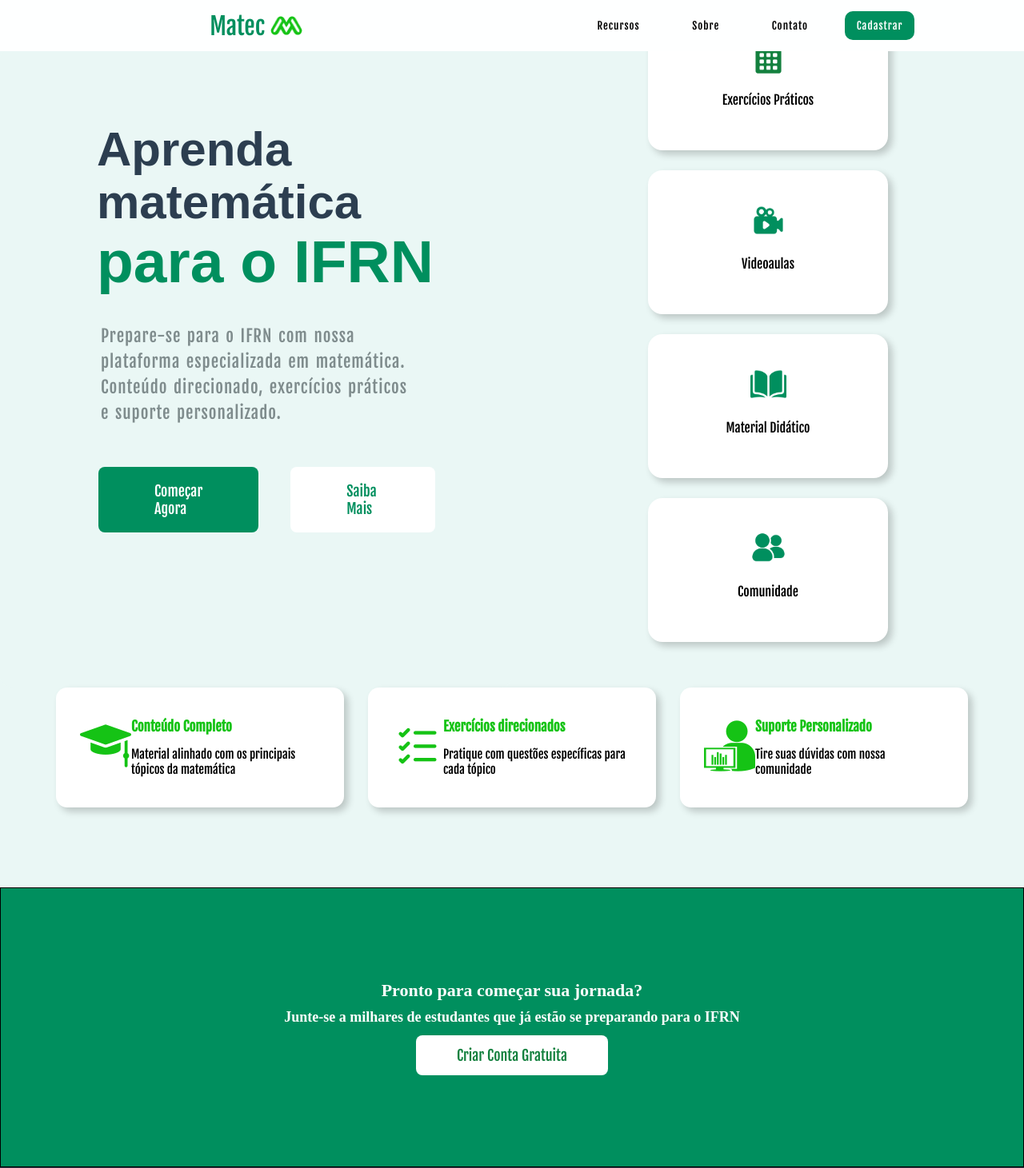
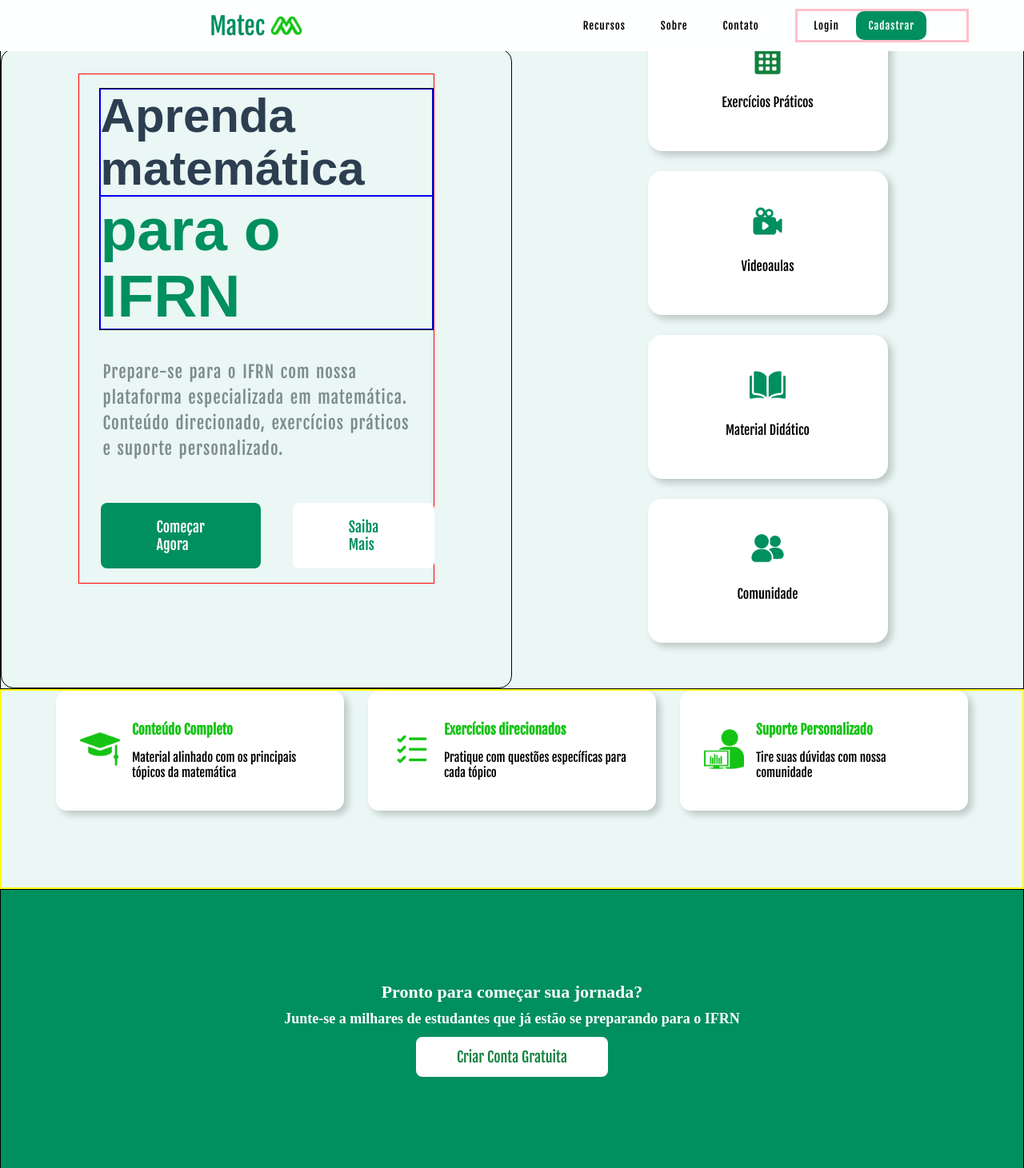
Before and after one commit to zluckas/Matec, a Flask app: page / in a window 1280 px wide. Shown: the top 1461 px of the page at 80% size. Run offline with Flask 3, Linux system fonts and the light colour scheme; some web fonts are replaced.

Commit message:
Fiz uma ruma de coisa

```diff
--- a/app.py
+++ b/app.py
@@ -1,16 +1,108 @@
-from flask import Flask, render_template
-from flask import request, session, redirect, url_for
+from flask import Flask, render_template, request, redirect, url_for, flash
+from flask_login import LoginManager, UserMixin, login_user, logout_user, login_required, current_user
+from werkzeug.security import generate_password_hash, check_password_hash
 
 app = Flask(__name__)
+app.secret_key = 'uma-chave-secreta-segura'  # Chave usada para proteger sessões e cookies
+
+login_manager = LoginManager(app)  # Inicializa o Flask-Login no app Flask
+login_manager.login_view = 'login'  # Define a rota de login para redirecionar usuários não autenticados
+
+# Banco de dados temporário em memória para armazenar usuários
+usuarios = {}
+
+# Classe de usuário que o Flask-Login utiliza para gerenciar sessão
+class Usuario(UserMixin):
+    def __init__(self, id, nome, senha_hash):
+        self.id = id  # ID do usuário, usado internamente pelo Flask-Login
+        self.nome = nome  # Nome do usuário (para mostrar, por exemplo)
+        self.senha_hash = senha_hash  # Senha armazenada em formato hash (não em texto)
+
+# Função obrigatória para o Flask-Login carregar um usuário a partir do ID salvo na sessão
+@login_manager.user_loader
+def load_user(user_id):
+    dados = usuarios.get(user_id)  # Busca usuário no "banco" pelo ID
+    if dados:
+        return Usuario(dados['id'], dados['nome'], dados['senha_hash'])  # Cria objeto usuário para sessão
+    return None  # Retorna None se usuário não encontrado
 
 @app.route('/')
 def index():
-    return render_template('index.html')
+    return render_template('index.html')  # Página inicial pública
 
+# Rota protegida, só acessível se o usuário estiver logado
 @app.route('/painel')
+@login_required
 def painel():
-    return render_template('painel.html')
+    return render_template('painel.html', nome=current_user.nome)  # Passa o nome do usuário logado para o template
 
+# Outra rota protegida
 @app.route('/conteudos')
+@login_required
 def conteudos():
     return render_template('conteudos.html')
+
+@app.route('/sobre')
+@login_required
+def sobre():
+    return render_template('sobre.html')
+
+# Rota para cadastro de novos usuários
+@app.route('/cadastro', methods=['GET', 'POST'])
+def cadastro():
+    if request.method == 'POST':
+        usuario = request.form['usuario']  # Captura o nome de usuário do formulário
+        nome = request.form['nome']        # Captura o nome completo
+        senha = request.form['senha']      # Captura a senha
+
+        # Verifica se usuário já existe
+        if usuario in usuarios:
+            flash('Usuário já existe! Escolha outro nome.')
+            return redirect(url_for('cadastro'))
+
+        # Gera hash seguro da senha
+        senha_hash = generate_password_hash(senha)
+
+        # Salva o usuário no dicionário em memória
+        usuarios[usuario] = {
+            'id': usuario,
+            'nome': nome,
+            'senha_hash': senha_hash
+        }
+
+        flash('Cadastro realizado! Faça login.')
+        return redirect(url_for('login'))
+
+    return render_template('cadastro.html')  # Mostra formulário de cadastro
+
+# Rota para login de usuários
+@app.route('/login', methods=['GET', 'POST'])
+def login():
+    if request.method == 'POST':
+        usuario = request.form['usuario']  # Nome de usuário do formulário
+        senha = request.form['senha']      # Senha digitada
+
+        dados = usuarios.get(usuario)  # Busca o usuário no "banco"
+
+        # Verifica se usuário existe e senha está correta
+        if dados and check_password_hash(dados['senha_hash'], senha):
+            user = Usuario(dados['id'], dados['nome'], dados['senha_hash'])  # Cria objeto usuário
+            login_user(user)  # Realiza o login (cria sessão)
+            flash('Login realizado com sucesso!')
+            return redirect(url_for('painel'))
+
+        flash('Usuário ou senha incorretos.')
+        return redirect(url_for('login'))
+
+    return render_template('login.html')  # Mostra formulário de login
+
+# Rota para logout do usuário
+@app.route('/logout')
+@login_required
+def logout():
+    logout_user()  # Remove sessão do usuário
+    flash('Você saiu com sucesso.')
+    return redirect(url_for('login'))  # Redireciona para a página de login
+
+if __name__ == "__main__":
+    app.run(debug=True)
--- a/static/css/inicial.css
+++ b/static/css/inicial.css
@@ -1,3 +1,4 @@
+/* nao entendi esse painel aqui?? */
 #painel {
     background: #008f5e;
     color: white;
@@ -7,11 +8,12 @@
     padding-bottom: 10px;
     border-radius: 10px;
     margin-right: 50px;
+}
 
-}
 .ladingpage{
     background-color: #eaf7f5;
     display: flex;
+    border: 1px solid black;
 }
 .main {
     display: flex;
@@ -24,6 +26,8 @@
     margin-top: 60px;
     border-radius: 16px;
 
+    border: 1px solid black;
+
 }
 
 .contentmain{
@@ -35,10 +39,14 @@
     width: 70%;
     gap: 20px;
 
+    border: 1px solid  red;
+
 }
 
 .aprendamat {
+    /* gambiarra */
     margin-left: 25px;
+    border: 1px solid black;
 
 }
 
@@ -48,6 +56,7 @@
     line-height: 1.1;
     font-weight: 800;
     color: #2c3e50;
+    border: 1px solid blue;
 
 }
 
@@ -115,7 +124,6 @@
     transition: transform 0.1s ease;
     transform:translateY(-3px);
 
-
 }
 
 
@@ -134,13 +142,11 @@
     align-items: center;
     gap: 25px;
     width: 90%;
-
-    /* animation: float 6s ease-in-out infinite; Manter ou remover a animação */
 }
 
 .card {
-    background: #ffffff; /* Cor branca */
-    width: 300px; /* Largura fixa para os cards */
+    background: #ffffff;
+    width: 300px;
     border-radius: 18px;
     padding-top: 20px;
     padding-bottom: 20px;
@@ -171,6 +177,7 @@
 
 .card-text {
     font-size: 16px;
+    margin-top: 20px;
 }
 
 
@@ -181,6 +188,15 @@
     justify-content: center;
     height: 250px;
     gap: 30px;
+
+    border: 2px solid  yellow;
+}
+
+/* gambiarra para as imagens do saiba-mais */
+.saibamais img {
+    width: 50px;
+    height: 50px;
+    margin-right: 15px;
 }
 
 [class^="box"]{
@@ -253,3 +269,29 @@
 .create .button-criar-conta-gratuita:hover{
       transform:translateY(-3px);
 }
+
+/* Container que envolve o nome e o link de logout */
+.nav .nav-user {
+  display: flex;
+  align-items: center;
+  gap: 0.1rem;
+  border: 3px solid pink;     /* espaço entre o texto e o link */
+}
+
+/* Estilizando o texto de boas-vindas */
+.nav .usuario-logado {
+  color: #15C315;     /* ou a cor que preferir */
+}
+
+/* Estilizando só o link “Sair” */
+.nav .sair {
+  text-decoration: none;
+  padding: 0.25rem 0.5rem;
+  border-radius: 4px;
+  transition: background 0.2s ease;
+}
+
+/* Exemplo de hover no link de sair */
+.nav .sair:hover {
+  background: rgba(0,0,0,0.05);
+}
--- a/templates/index.html
+++ b/templates/index.html
@@ -1,8 +1,6 @@
-
 {% extends 'base.html' %}
 
 {% block title %}Página Inicial{% endblock %}
-
 
 {% block conteudo %}
 <link rel="stylesheet" href="{{ url_for('static', filename='css/inicial.css') }}">
@@ -16,11 +14,20 @@
                         <p id="detaquemain">para o IFRN</p>
                     </div>
 
-                        <p class="descricao">Prepare-se para o IFRN com nossa plataforma especializada em matemática. Conteúdo direcionado, exercícios práticos e suporte personalizado.</p>
+                    <p class="descricao">
+                        Prepare-se para o IFRN com nossa plataforma especializada em matemática.
+                        Conteúdo direcionado, exercícios práticos e suporte personalizado.
+                    </p>
 
                     <div class="buttons">
-                            <a href="cadastro.html" class="btn green">Começar Agora</a>
-                            <a href="sobre.html" class="btn white">Saiba Mais</a>
+                        {% if current_user.is_authenticated %}
+                            <!-- Usuário logado: vai para o painel -->
+                            <a href="{{ url_for('painel') }}" class="btn green">Começar Agora</a>
+                        {% else %}
+                            <!-- Usuário não logado: vai para o login -->
+                            <a href="{{ url_for('login') }}" class="btn green">Começar Agora</a>
+                        {% endif %}
+                        <a href="{{ url_for('sobre') }}" class="btn white">Saiba Mais</a>
                     </div>
                 </div>
             </div>
@@ -28,33 +35,27 @@
             <div class="icones">
                 <div class="ico">
                     <div class="card">
-                          <img src="{{ url_for('static', filename='images/calculadora.png') }}" alt="Calculadora" class="calculadora">
-                            <br>
-                            <br>
+                        <img src="{{ url_for('static', filename='images/calculadora.png') }}"
+                             alt="Calculadora" class="calculadora">
                         <p class="card-text">Exercícios Práticos</p>
                     </div>
                     <div class="card">
-                         <img src="{{ url_for('static', filename='images/camera-de-video.png') }}" alt="camera" class="camera">
-                            <br>
-                            <br>
+                        <img src="{{ url_for('static', filename='images/camera-de-video.png') }}"
+                             alt="Câmera" class="camera">
                         <p class="card-text">Videoaulas</p>
                     </div>
                     <div class="card">
-                            <img src="{{ url_for('static', filename='images/abra-o-livro.png') }}" alt="Material Didático" class="material">
-                            <br>
-                            <br>
+                        <img src="{{ url_for('static', filename='images/abra-o-livro.png') }}"
+                             alt="Material Didático" class="material">
                         <p class="card-text">Material Didático</p>
                     </div>
                     <div class="card">
-                             <img src="{{ url_for('static', filename='images/grupo.png') }}" alt="Grupo" class="grupo">
-                            <br>
-                            <br>
+                        <img src="{{ url_for('static', filename='images/grupo.png') }}"
+                             alt="Comunidade" class="grupo">
                         <p class="card-text">Comunidade</p>
                     </div>
                 </div>
             </div>
-
-
         </div>
 
         <div class="saibamais" id="saibamais">
@@ -88,14 +89,21 @@
                 </div>
             </div>
         </div>
+
         <div class="create" id="create">
             <h3>Pronto para começar sua jornada?</h3>
             <h5>Junte-se a milhares de estudantes que já estão se preparando para o IFRN</h5>
-                <a href="cadastro.html" class="button-criar-conta-gratuita">Criar Conta Gratuita</div><a>
+            {% if current_user.is_authenticated %}
+                <a href="{{ url_for('painel') }}" class="button-criar-conta-gratuita">
+                    Ir para o Painel
+                </a>
+            {% else %}
+                <a href="{{ url_for('cadastro') }}" class="button-criar-conta-gratuita">
+                    Criar Conta Gratuita
+                </a>
+            {% endif %}
+        </div>
 
-            </div>
     </section>
 </main>
-
-
 {% endblock %}
--- a/templates/painel.html
+++ b/templates/painel.html
@@ -1,5 +1,3 @@
-
-
 {% extends 'base2.html' %}
 
 {% block title %}Meu Painel{% endblock %}
--- a/templates/partials/navbar.html
+++ b/templates/partials/navbar.html
@@ -1,14 +1,10 @@
 <!DOCTYPE html>
-<html lang="en">
+<html lang="pt-br">
 <head>
   <meta charset="UTF-8">
   <meta http-equiv="X-UA-Compatible" content="IE=edge">
   <meta name="viewport" content="width=device-width, initial-scale=1.0">
-    <title>
-        {% block title %}
-            document
-        {% endblock %}
-    </title>
+  <title>{% block title %}Matec{% endblock %}</title>
   <link rel="stylesheet" href="{{ url_for('static', filename='css/style.css') }}">
 </head>
 <body>
@@ -17,23 +13,38 @@
       <div class="navbar">
         <div class="logo">
           <a href="{{ url_for('index') }}">
-                        Matec <img src="{{ url_for('static', filename='images/logo_matec.png') }}" alt="">
+            Matec <img src="{{ url_for('static', filename='images/logo_matec.png') }}" alt="Logo Matec">
           </a>
         </div>
+
+        <!-- LINKS E USUÁRIO -->
         <div class="nav">
-                    <a href="{{url_for('painel') }}">Recursos</a>
-                    <a href="#" class="aux">Sobre</a>
+          <!-- Links à esquerda -->
+          <div class="nav-links">
+            <a href="{{ url_for('painel') }}">Recursos</a>
+            <a href="{{ url_for('sobre') }}" class="aux">Sobre</a>
             <a href="#">Contato</a>
-                    <a href="#" id="painel" class="aux">Cadastrar</a>
+          </div>
+
+          <!-- Ações de usuário à direita -->
+          <div class="nav-user">
+            {% if current_user.is_authenticated %}
+              <span class="usuario-logado">Olá, {{ current_user.nome }}!</span>
+              <a href="{{ url_for('logout') }}" class="sair">Sair</a>
+            {% else %}
+              <a href="{{ url_for('login') }}">Login</a>
+              <a href="{{ url_for('cadastro') }}" id="painel" class="aux">Cadastrar</a>
+            {% endif %}
+          </div>
         </div>
       </div>
     </nav>
+  </header>
+
   <main>
     <div>
-                {% block conteudo %}
-                {% endblock %}
+      {% block conteudo %}{% endblock %}
     </div>
   </main>
-
 </body>
 </html>
```
Also changed, not shown: static/css/sobre.css (added, +11 -0 lines), templates/cadastro.html (added, +38 -0 lines), templates/login.html (added, +35 -0 lines), templates/sobre.html (added, +30 -0 lines), 11 other files. Lines whose indentation alone changed are shown as unchanged.
